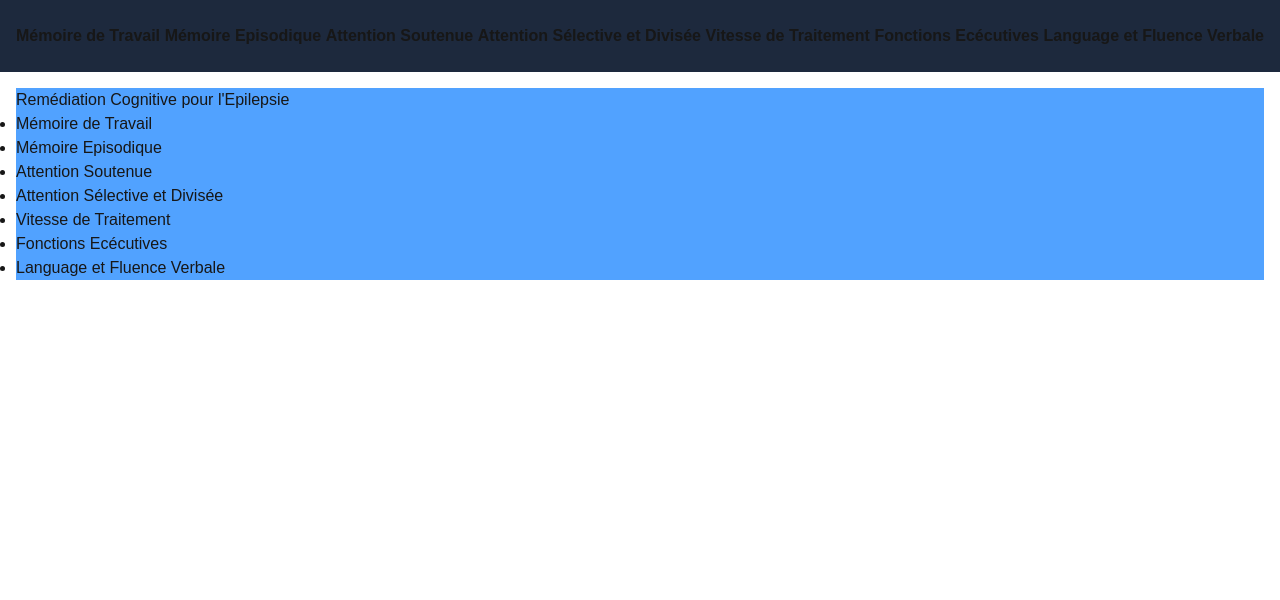
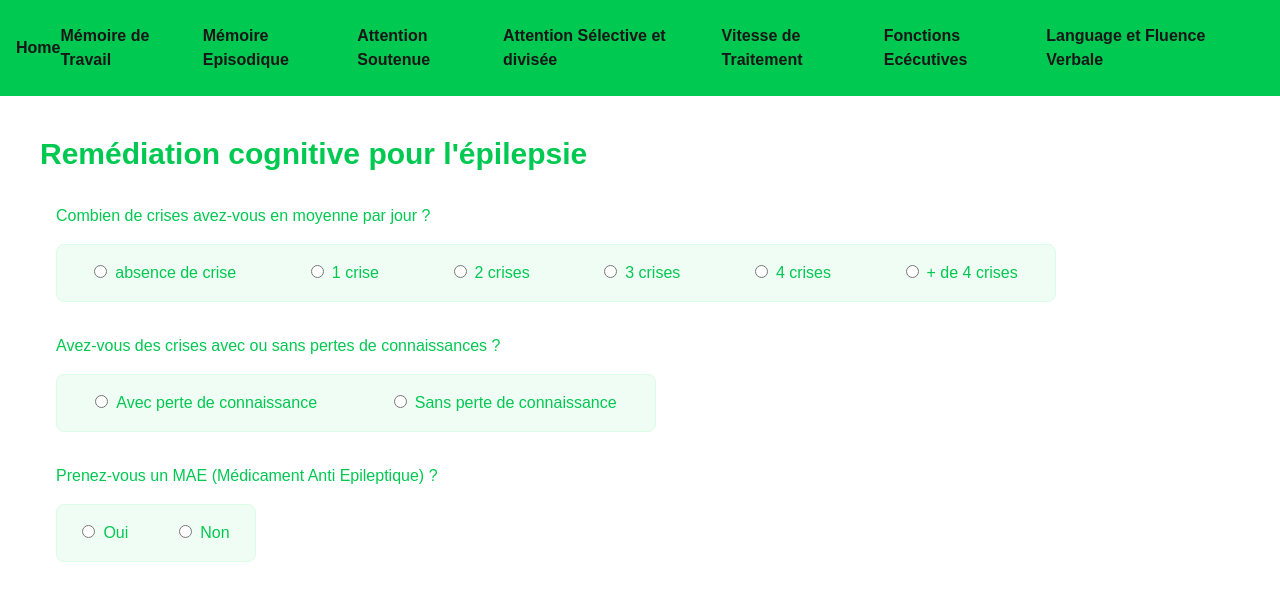
Before and after one commit to EveilHub/epilepsy-cognitive-remediation, a Next.js app in the folder my-app/: page / in a window 1280 px wide. Shown: the top 600 px of the page. Built offline with nearby package versions, Linux system fonts and the light colour scheme.

Commit message:
style review & code review

```diff
--- a/my-app/app/attention-selective/[id]/page.tsx
+++ b/my-app/app/attention-selective/[id]/page.tsx
@@ -1,4 +1,4 @@
-export default async function Selective({ params }: { params: Promise<{ id: string }> }) {
+export default async function AttentionSelectiveExo({ params }: { params: Promise<{ id: string }> }) {
 
     const { id } = await params;
 
@@ -17,12 +17,13 @@ export default async function Selective({ params }: { params: Promise<{ id: stri
 
     if (!task) {
         return <div>Tâche non trouvée</div>;
-    }
+    };
 
     return (
         <div>
-            <h1 className="text-cyan-500">{task.title}</h1>
-            <p>{task.description}</p>
+            <h1 className="text-3xl font-bold">{task.title}</h1>
+            <p className="p-4">{task.description}</p>
+            <div></div>
         </div>
     );
 }
--- a/my-app/app/attention-soutenue/[id]/page.tsx
+++ b/my-app/app/attention-soutenue/[id]/page.tsx
@@ -1,4 +1,4 @@
-export default async function Soutenue({ params }: { params: Promise<{ id: string }> }) {
+export default async function AttentionSoutenueExo({ params }: { params: Promise<{ id: string }> }) {
 
     const { id } = await params;
 
@@ -21,12 +21,12 @@ export default async function Soutenue({ params }: { params: Promise<{ id: strin
 
     if (!task) {
         return <div>Tâche non trouvée</div>;
-    }
+    };
 
     return (
         <div>
-            <h1 className="text-cyan-500">{task.title}</h1>
-            <p>{task.description}</p>
+            <h1 className="text-3xl font-bold">{task.title}</h1>
+            <p className="p-4">{task.description}</p>
         </div>
     );
 }
--- a/my-app/app/fonctions-executives/[id]/page.tsx
+++ b/my-app/app/fonctions-executives/[id]/page.tsx
@@ -1,4 +1,4 @@
-export default async function Executives({ params }: { params: Promise<{ id: string }> }) {
+export default async function FonctionsExecutivesExo({ params }: { params: Promise<{ id: string }> }) {
 
     const { id } = await params;
 
@@ -21,12 +21,12 @@ export default async function Executives({ params }: { params: Promise<{ id: str
 
     if (!task) {
         return <div>Tâche non trouvée</div>;
-    }
+    };
 
     return (
         <div>
-            <h1 className="text-cyan-500">{task.title}</h1>
-            <p>{task.description}</p>
+            <h1 className="text-3xl font-bold">{task.title}</h1>
+            <p className="p-4">{task.description}</p>
         </div>
     );
 }
--- a/my-app/app/layout.tsx
+++ b/my-app/app/layout.tsx
@@ -28,7 +28,7 @@ export default function RootLayout({
     <html lang="en">
       <body className="min-h-full flex flex-col">
         <Menu />
-        <main className="w-full h-max-screen p-4">
+        <main className="w-full h-220 text-green-500 bg-white p-10">
           {children}
         </main>
       </body>
--- a/my-app/app/page.tsx
+++ b/my-app/app/page.tsx
@@ -1,37 +1,183 @@
-import Link from "next/link";
-// import Image from "next/image";
+"use client";
+
+import { ChangeEvent, useState } from "react";
 
 export default function Home() {
+
+  const [crisesState, setCrisesState] = useState<string | undefined>(undefined);
+  const [perteConnaissance, setPerteConnaissance] = useState<string | undefined>(undefined);
+  const [maettt, setMaettt] = useState<string | undefined>(undefined);
+
+  const handleCrises = (e: ChangeEvent<HTMLInputElement>): void => {
+    setCrisesState(e.target.value);
+  };
+
+  const handlePerteCo = (e: ChangeEvent<HTMLInputElement>): void => {
+    setPerteConnaissance(e.target.value);
+  };
+
+  const handleMae = (e: ChangeEvent<HTMLInputElement>): void => {
+    setMaettt(e.target.value);
+  };
+
+  console.log(crisesState);
+  console.log(perteConnaissance);
+  console.log(maettt);
+
   return (
-    <div className="bg-blue-400">
+    <div className="">
 
-      <div>
-        <h1>Remédiation Cognitive pour l'Epilepsie</h1>
+      <div className="mb-8">
+        <h1 className="text-3xl font-bold">Remédiation cognitive pour l'épilepsie</h1>
       </div>
 
-      <ul className="list-disc">
-        <li>
-          <Link href="/memo-travail">Mémoire de Travail</Link>
-        </li>
-        <li>
-          <Link href="/memo-episodic">Mémoire Episodique</Link>
-        </li>
-        <li>
-          <Link href="/attention-soutenue">Attention Soutenue</Link>
-        </li>
-        <li>
-          <Link href="/attention-selective">Attention Sélective et Divisée</Link>
-        </li>
-        <li>
-          <Link href="/vitesse-traitement">Vitesse de Traitement</Link>
-        </li>
-        <li>
-          <Link href="/fonctions-executives">Fonctions Ecécutives</Link>
-        </li>
-        <li>
-          <Link href="/language-fluence">Language et Fluence Verbale</Link>
-        </li>
-      </ul>
+
+      <div className="pl-4">
+        <p className="mb-4">Combien de crises avez-vous en moyenne par jour ?</p>
+
+        <div className="w-250 flex flex-row items-center justify-around py-4 bg-green-50 border border-green-100 rounded-lg">
+          <label htmlFor="crise0">
+            <input
+              type="radio"
+              id="crise0"
+              name="crise0"
+              value="absence de crise"
+              checked={crisesState === "absence de crise"}
+              onChange={handleCrises}
+              className="mr-2"
+            />
+            absence de crise
+          </label>
+
+          <label htmlFor="crise1">
+            <input
+              type="radio"
+              id="crise1"
+              name="crise1"
+              value="1 crise"
+              checked={crisesState === "1 crise"}
+              onChange={handleCrises}
+              className="mr-2"
+            />
+            1 crise
+          </label>
+          <label htmlFor="crise2">
+            <input
+              type="radio"
+              id="crise2"
+              name="crise2"
+              value="2 crises"
+              checked={crisesState === "2 crises"}
+              onChange={handleCrises}
+              className="mr-2"
+            />
+            2 crises
+          </label>
+
+          <label htmlFor="crise3">
+            <input
+              type="radio"
+              id="crise3"
+              name="crise3"
+              value="3 crises"
+              checked={crisesState === "3 crises"}
+              onChange={handleCrises}
+              className="mr-2"
+            />
+            3 crises
+          </label>
+          <label htmlFor="crise4">
+            <input
+              type="radio"
+              id="crise4"
+              name="crise4"
+              value="4 crises"
+              checked={crisesState === "4 crises"}
+              onChange={handleCrises}
+              className="mr-2"
+            />
+            4 crises
+          </label>
+          <label htmlFor="crise5">
+            <input
+              type="radio"
+              id="crise5"
+              name="crise5"
+              value="+ de 4 crises"
+              checked={crisesState === "+ de 4 crises"}
+              onChange={handleCrises}
+              className="mr-2"
+            />
+            + de 4 crises
+          </label>
+        </div>
+
+        <div>
+          <p className="mt-8 mb-4">Avez-vous des crises avec ou sans pertes de connaissances ?</p>
+
+          <div className="w-150 flex flex-row items-center justify-around py-4 bg-green-50 border border-green-100 rounded-lg">
+            <label htmlFor="avecPerteCo">
+              <input
+                type="radio"
+                id="avecPerteCo"
+                name="avecPerteCo"
+                value={`avec perte de connaissance`}
+                checked={perteConnaissance === `avec perte de connaissance`}
+                onChange={handlePerteCo}
+                className="mr-2"
+              />
+              Avec perte de connaissance
+            </label>
+            <label htmlFor="sansPerteCo">
+              <input
+                type="radio"
+                id="sansPerteCo"
+                name="sansPerteCo"
+                value={`sans perte de connaissance`}
+                checked={perteConnaissance === `sans perte de connaissance`}
+                onChange={handlePerteCo}
+                className="mr-2"
+              />
+              Sans perte de connaissance
+            </label>
+          </div>
+
+        </div>
+
+        <div className="">
+          <p className="mt-8 mb-4">Prenez-vous un MAE (Médicament Anti Epileptique) ?</p>
+
+          <div className="w-50 flex flex-row items-center justify-around py-4 bg-green-50 border border-green-100 rounded-lg">
+            <label htmlFor="oui">
+              <input
+                type="radio"
+                id="oui"
+                name="oui"
+                value={`ttt MAE oui`}
+                checked={maettt === `ttt MAE oui`}
+                onChange={handleMae}
+                className="mr-2"
+              />
+              Oui
+            </label>
+            <label htmlFor="non">
+              <input
+                type="radio"
+                id="non"
+                name="non"
+                value={`ttt MAE non`}
+                checked={maettt === `ttt MAE non`}
+                onChange={handleMae}
+                className="mr-2"
+              />
+              Non
+            </label>
+          </div>
+
+        </div>
+
+
+      </div>
 
     </div>
   );
--- a/my-app/app/ui/Menu.tsx
+++ b/my-app/app/ui/Menu.tsx
@@ -2,8 +2,11 @@ import Link from "next/link";
 
 export default function Menu() {
     return (
-        <div className="bg-slate-800 px-4 py-6">
+        <nav className="bg-green-500 px-4 py-6">
             <ul className="flex flex-row items-center justify-between text-base font-bold">
+                <li>
+                    <Link href="/">Home</Link>
+                </li>
                 <li>
                     <Link href="/memo-travail">Mémoire de Travail</Link>
                 </li>
@@ -14,7 +17,7 @@ export default function Menu() {
                     <Link href="/attention-soutenue">Attention Soutenue</Link>
                 </li>
                 <li>
-                    <Link href="/attention-selective">Attention Sélective et Divisée</Link>
+                    <Link href="/attention-selective">Attention Sélective et divisée</Link>
                 </li>
                 <li>
                     <Link href="/vitesse-traitement">Vitesse de Traitement</Link>
@@ -26,6 +29,6 @@ export default function Menu() {
                     <Link href="/language-fluence">Language et Fluence Verbale</Link>
                 </li>
             </ul>
-        </div>
-    )
-}
+        </nav>
+    );
+};
--- a/my-app/app/vitesse-traitement/[id]/page.tsx
+++ b/my-app/app/vitesse-traitement/[id]/page.tsx
@@ -2,22 +2,28 @@ export default async function Vitesse({ params }: { params: Promise<{ id: string
 
     const { id } = await params;
 
+    const tasks = {
+        "1": {
+            title: "",
+            description: ""
+        },
+        "2": {
+            title: "",
+            description: ""
+        }
+    } as const;
+
+    const task = tasks[id as keyof typeof tasks];
+
+    if (!task) {
+        return <div>Tâche non trouvée</div>;
+    };
+
     return (
         <div>
-            <h1 className="text-cyan-500">Jeux {id}</h1>
-
-            {id === "1" &&
-                <h2>ok 1</h2>
-            }
-
-            {id === "2" &&
-                <h2>ok 2</h2>
-            }
-
-            {id === "3" &&
-                <h2>ok 3</h2>
-            }
-
+            <h1 className="text-3xl font-bold">{task.title}</h1>
+            <p className="p-4">{task.description}</p>
+            <div></div>
         </div>
-    )
+    );
 }
```
Also changed, not shown: my-app/app/language-fluence/[id]/page.tsx (+22 -16 lines), my-app/app/memo-episodic/[id]/page.tsx (+22 -16 lines), my-app/app/memo-travail/[id]/page.tsx (+26 -16 lines).
